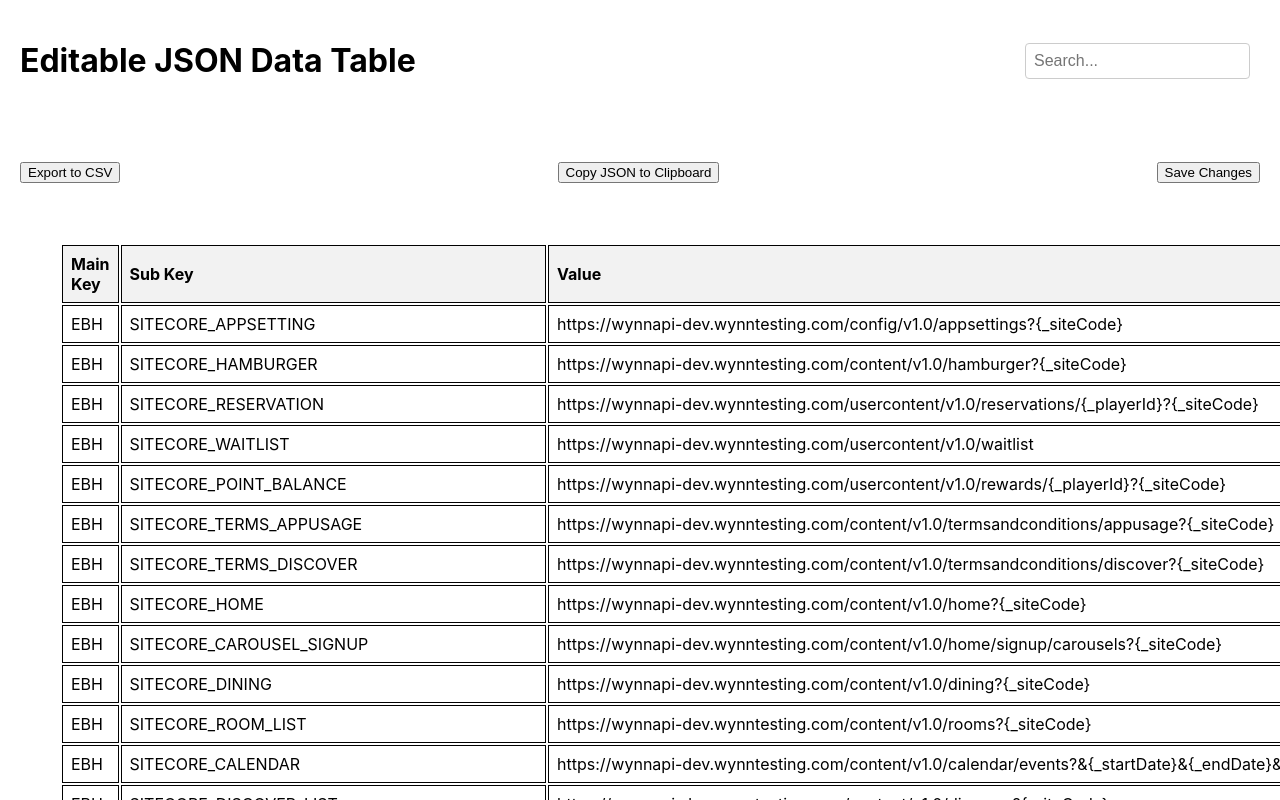
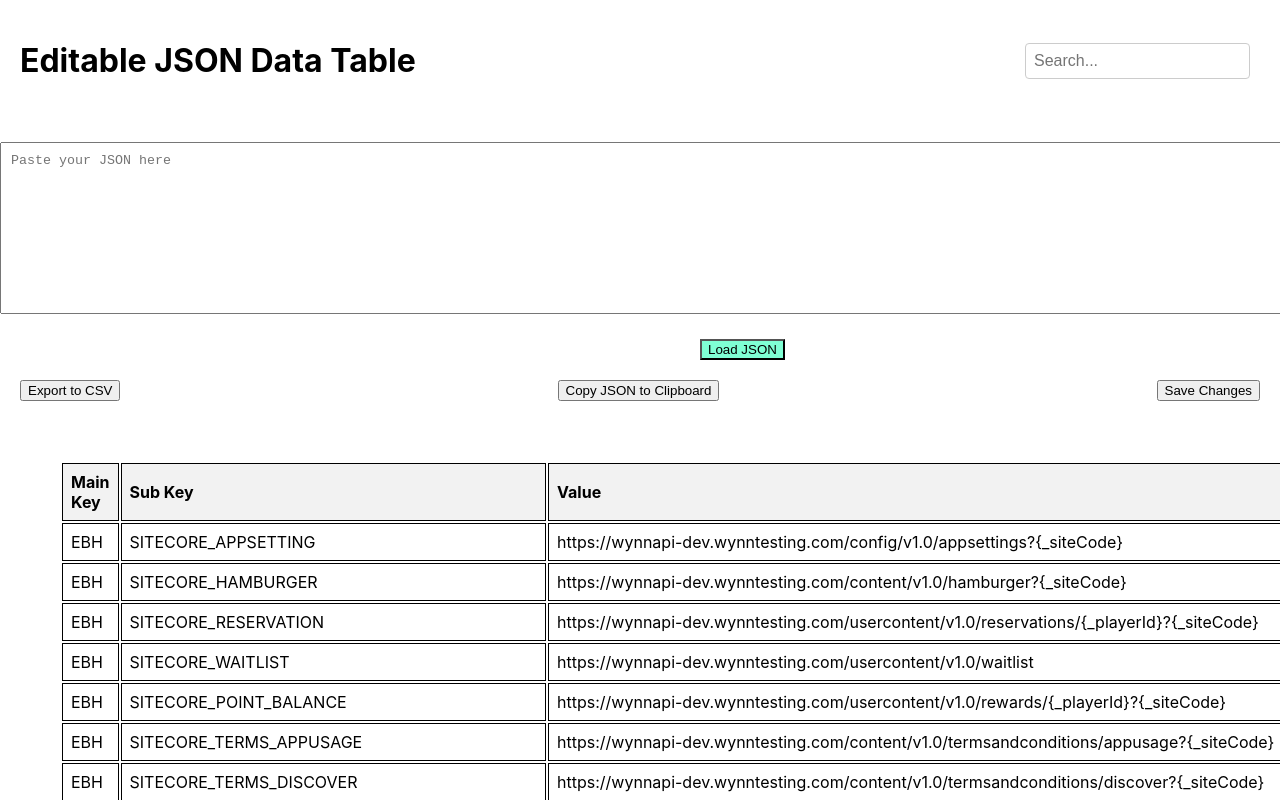
Before and after one commit to lelapinnain/Json-Magnifier, a React (Create React App) app: page / in a window 1280 px wide. Shown: the top 800 px of the page. Built offline with nearby package versions, Linux system fonts and the light colour scheme.

Commit message:
Added JSON input functionality

```diff
--- a/src/App.js
+++ b/src/App.js
@@ -6,11 +6,25 @@
     const [tableData, setTableData] = useState([]);
     const [editStatus, setEditStatus] = useState({ rowKey: null, cellName: null });
     const [searchQuery, setSearchQuery] = useState('');
+    const [jsonInput, setJsonInput] = useState('');
+
 
 
     useEffect(() => {
         setTableData(parseJsonData(jsonData));
     }, []);
+
+    const handleJsonInputChange = (e) => {
+      setJsonInput(e.target.value);
+    };
+    const handleParseJson = () => {
+      try {
+        const parsedData = JSON.parse(jsonInput);
+        setTableData(parseJsonData(parsedData));
+      } catch (error) {
+        alert('Invalid JSON');
+      }
+    };
 
     const parseJsonData = (data) => {
         let parsedData = [];
@@ -52,16 +66,6 @@
         return newJson;
     };
 
-    // const exportToCSV = () => {
-    //     let csvContent = "data:text/csv;charset=utf-8,";
-    //     csvContent += "Main Key, Sub Key, Value\n";
-    //     tableData.forEach(row => {
-    //         let rowContent = `${row.mainKey}, ${row.subKey}, ${row.value}\n`;
-    //         csvContent += rowContent;
-    //     });
-    //     const encodedUri = encodeURI(csvContent);
-    //     window.open(encodedUri);
-    // };
     const exportToCSV = () => {
       let csvContent = "data:text/csv;charset=utf-8,";
       csvContent += "Main Key, Sub Key, Value\n";
@@ -104,6 +108,17 @@
                         className="search-input"
                     />
                 </div>
+            </div>
+            <div>
+            <textarea
+              value={jsonInput}
+              onChange={handleJsonInputChange}
+              placeholder="Paste your JSON here"
+              rows={10}
+              className="json-input-textarea"
+            />
+            <button className='btn' onClick={handleParseJson}>Load JSON</button>
+
             </div>
             <div className="table-container">
               <div className='buttonsContainer'>
--- a/src/Table.css
+++ b/src/Table.css
@@ -50,3 +50,16 @@
     justify-content: space-between;
     padding: 20px;
 }
+
+.json-input-textarea {
+    width: 100%;
+    margin-bottom: 20px;
+    padding: 10px;
+}
+
+.btn {
+    align-items: center;
+    border-radius: 15;
+    margin-left: 700px;
+    background-color: aquamarine;
+}
```
